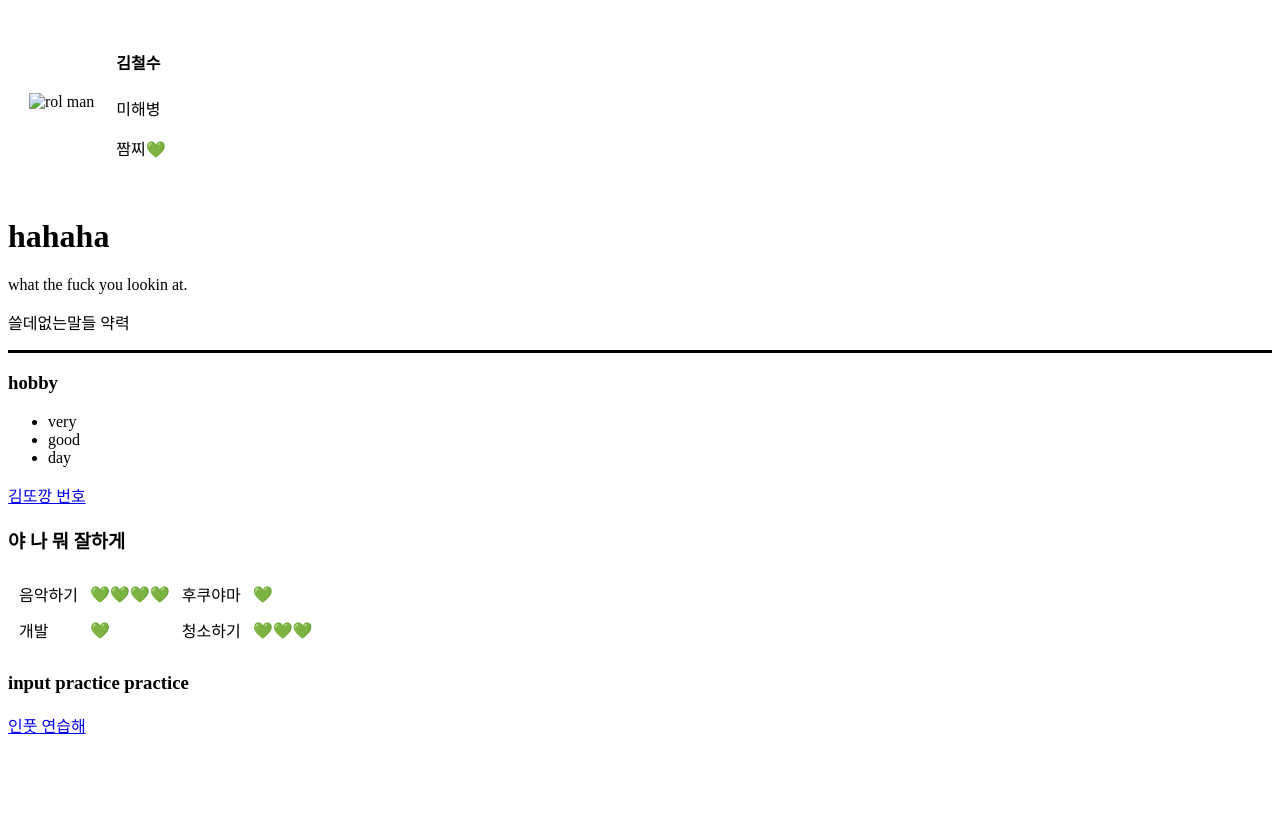
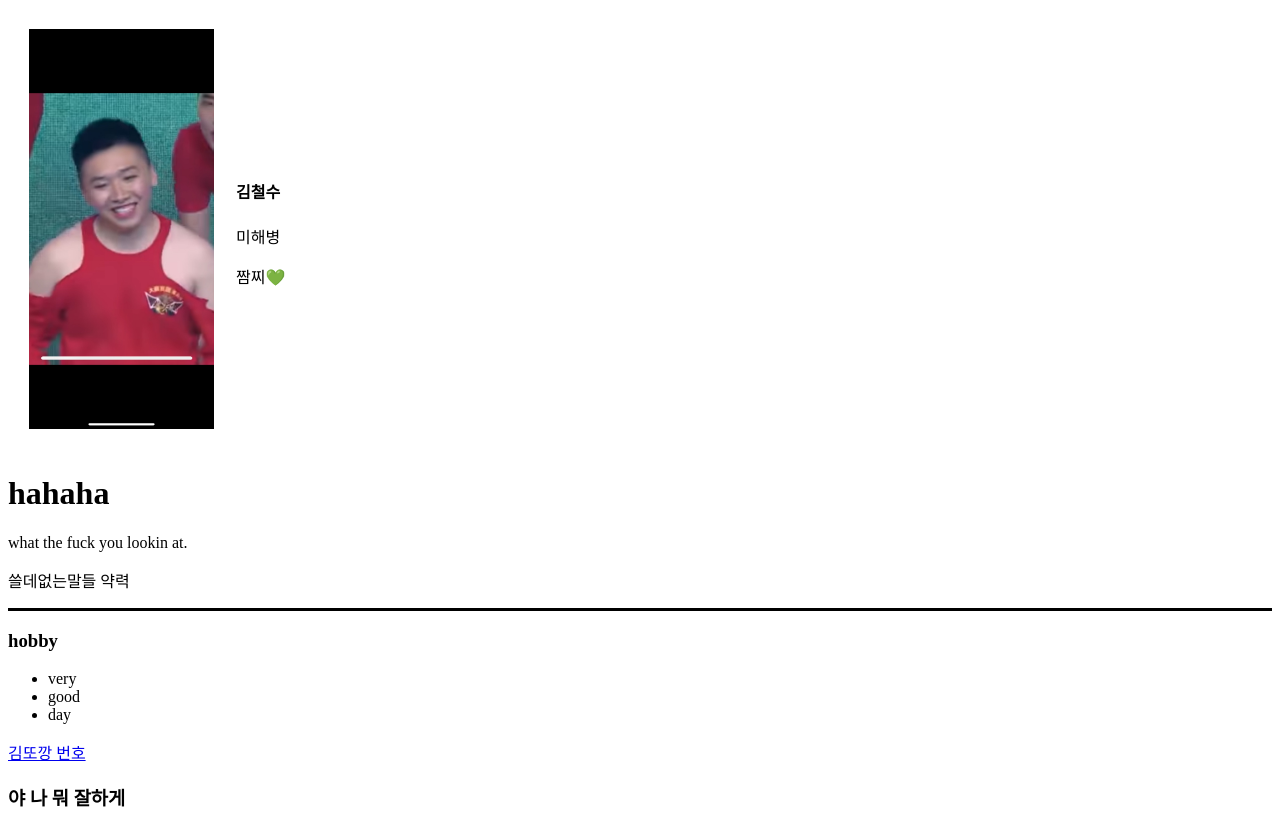
Before and after one commit to whitedayboy/dd, a plain HTML site: page index.html in a window 1280 px wide. Shown: the top 813 px of the page. Drawn offline with Linux system fonts and the light colour scheme; the site is published under a folder, as on GitHub Pages, so addresses that start at the root find nothing.

Commit message:
Update index.html

```diff
--- a/index.html
+++ b/index.html
@@ -6,7 +6,7 @@
 <body>
     <table cellspacing=20>
         <tr>
-            <td><img src="/image/rol man.jpeg" alt="rol man"
+            <td><img src="image/rol man.jpeg" alt="rol man"
                 height="400">
             </td>
             <td>
```
